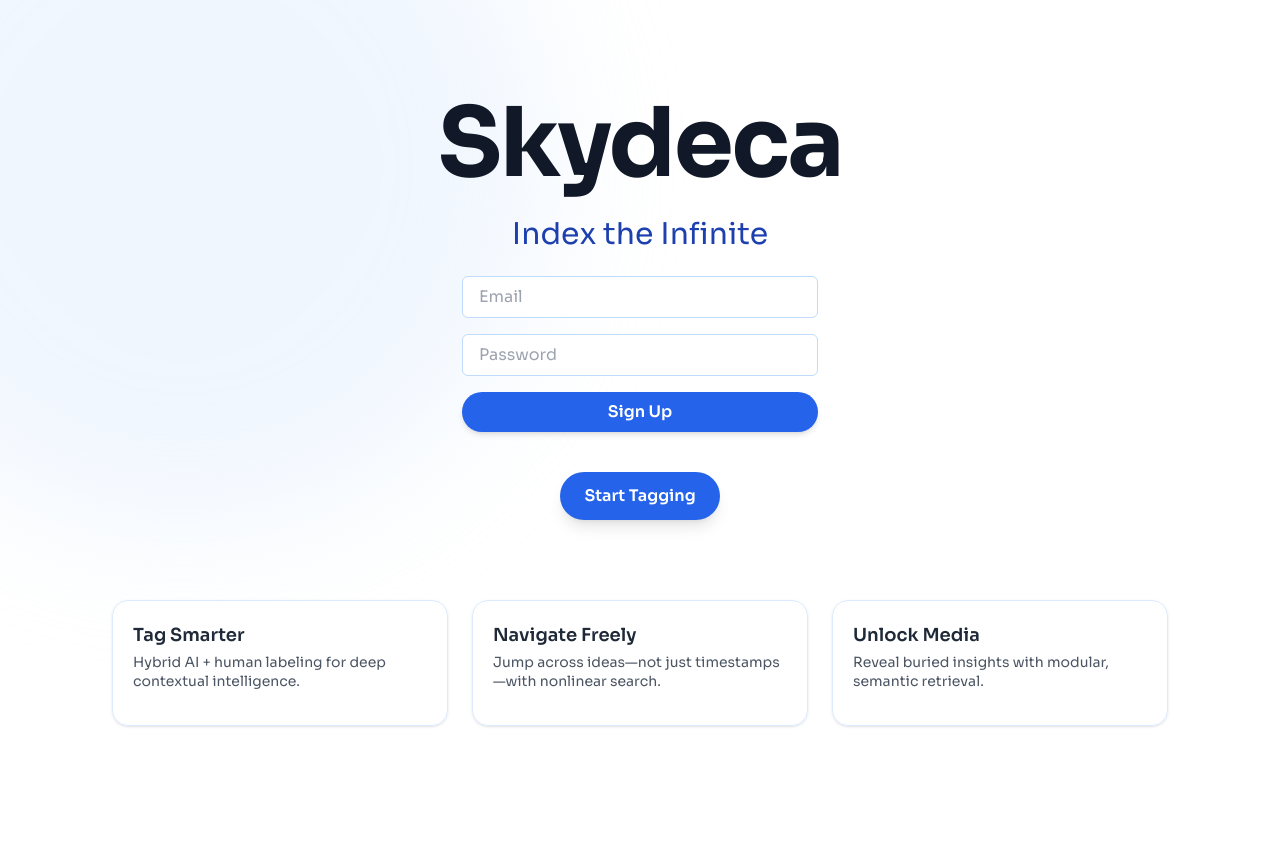
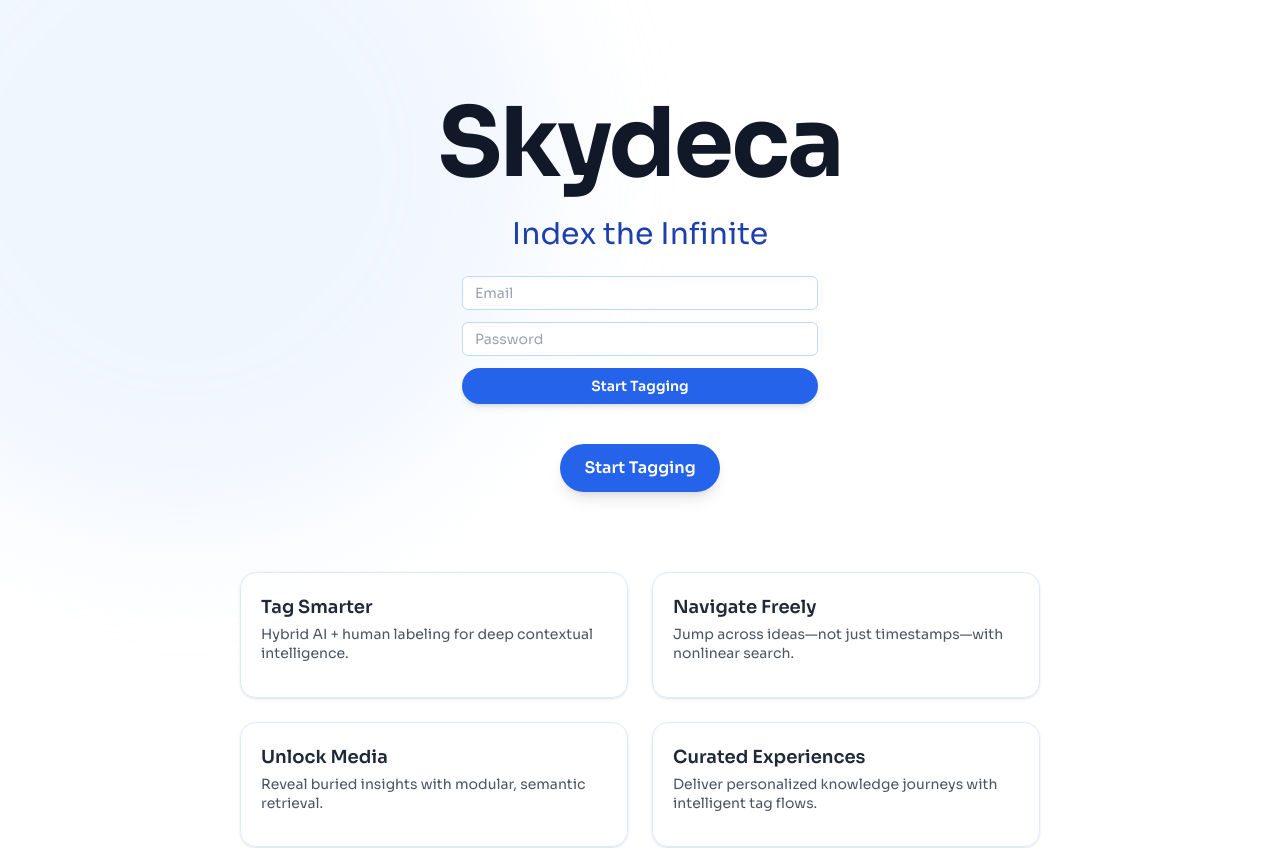
Before and after one commit to Skydeca/Skydeca, a Next.js app: page / in a window 1280 px wide. Shown: the top 848 px of the page. Built offline with nearby package versions, Linux system fonts and the light colour scheme.

Commit message:
fix: restore missing third feature card in 2x2 grid

```diff
--- a/src/app/page.tsx
+++ b/src/app/page.tsx
@@ -65,22 +65,22 @@
         </motion.h1>
         <p className="text-2xl sm:text-3xl text-blue-800 mb-6">Index the Infinite</p>
         <section className="z-10 mt-6 mb-10 text-center px-6">
-          <form className="max-w-md mx-auto flex flex-col gap-4">
+          <form className="max-w-sm mx-auto flex flex-col gap-3 text-sm">
             <input
               type="email"
               placeholder="Email"
-              className="border border-blue-200 rounded-md px-4 py-2 text-black focus:outline-none focus:ring-2 focus:ring-blue-400"
+              className="border border-blue-200 rounded-md px-3 py-1.5 text-black focus:outline-none focus:ring-2 focus:ring-blue-400"
             />
             <input
               type="password"
               placeholder="Password"
-              className="border border-blue-200 rounded-md px-4 py-2 text-black focus:outline-none focus:ring-2 focus:ring-blue-400"
+              className="border border-blue-200 rounded-md px-3 py-1.5 text-black focus:outline-none focus:ring-2 focus:ring-blue-400"
             />
             <button
               type="submit"
-              className="bg-blue-600 hover:bg-blue-700 text-white px-6 py-2 rounded-full font-semibold shadow-md transition"
+              className="bg-blue-600 hover:bg-blue-700 text-white px-5 py-2 rounded-full font-semibold shadow-md transition"
             >
-              Sign Up
+              Start Tagging
             </button>
           </form>
         </section>
@@ -91,7 +91,7 @@
 
       {/* 🧩 Feature Cards */}
       <motion.section
-        className="grid sm:grid-cols-3 gap-6 px-6 sm:px-12 z-10 mt-10 mb-20 max-w-6xl"
+        className="grid grid-cols-1 sm:grid-cols-2 md:grid-cols-2 gap-6 px-6 sm:px-12 z-10 mt-10 mb-20 max-w-4xl"
         initial="hidden"
         whileInView="visible"
         viewport={{ once: true }}
@@ -101,6 +101,7 @@
           { title: 'Tag Smarter', desc: 'Hybrid AI + human labeling for deep contextual intelligence.' },
           { title: 'Navigate Freely', desc: 'Jump across ideas—not just timestamps—with nonlinear search.' },
           { title: 'Unlock Media', desc: 'Reveal buried insights with modular, semantic retrieval.' },
+          { title: 'Curated Experiences', desc: 'Deliver personalized knowledge journeys with intelligent tag flows.' },
         ].map(({ title, desc }, i) => (
           <motion.div
             key={i}
```
